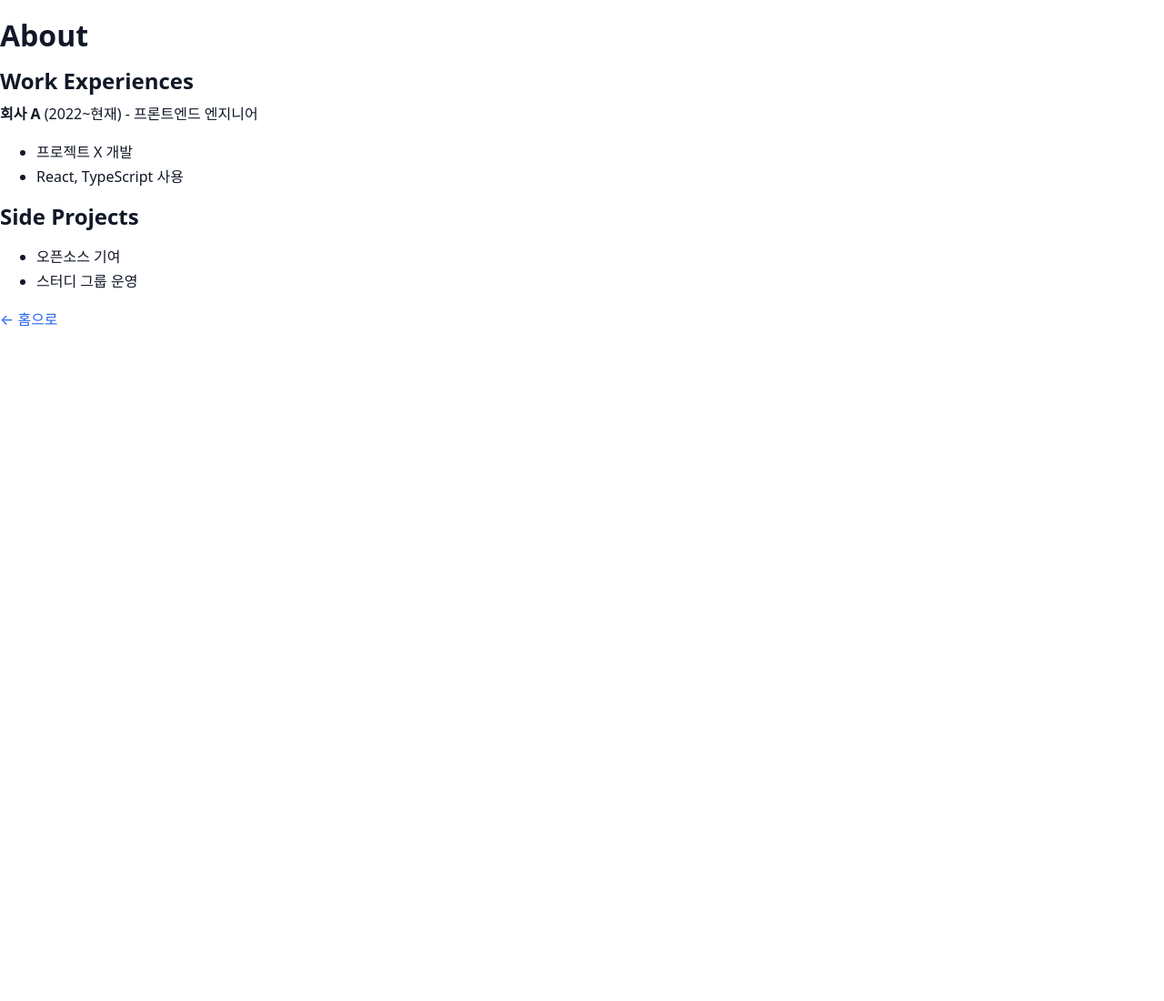
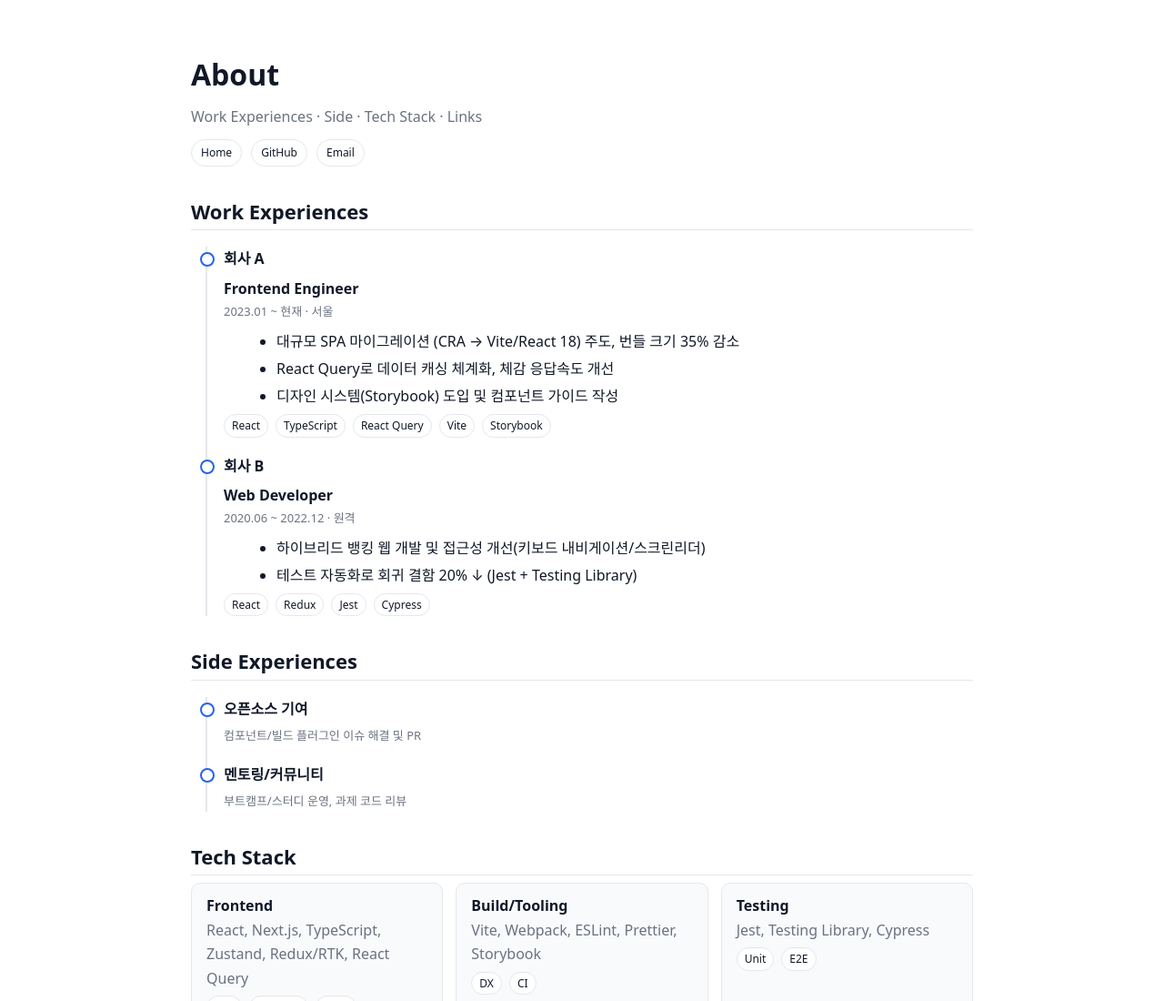
Before and after one commit to hoking513/HoKyong-Experience, a plain HTML site: page about.html in a window 1280 px wide. Shown: the top 1100 px of the page at 91% size. Before the commit the page ends 800 px from the top, so only its background shows below. Drawn offline with Linux system fonts and the light colour scheme.

Commit message:
Update about.html

```diff
--- a/about.html
+++ b/about.html
@@ -2,24 +2,120 @@
 <html lang="ko">
 <head>
   <meta charset="utf-8" />
-  <title>About 홍길동</title>
-  <link href="styles.css" rel="stylesheet" />
+  <title>About · 당신의 이름</title>
+  <meta name="viewport" content="width=device-width,initial-scale=1" />
+  <link rel="stylesheet" href="./styles.css" />
+  <meta name="description" content="경력/사이드/기술 스택 상세" />
 </head>
 <body>
-  <h1>About</h1>
-  <h2>Work Experiences</h2>
-  <p><strong>회사 A</strong> (2022~현재) - 프론트엔드 엔지니어</p>
-  <ul>
-    <li>프로젝트 X 개발</li>
-    <li>React, TypeScript 사용</li>
-  </ul>
+  <main class="container">
+    <header class="header">
+      <div class="title">About</div>
+      <div class="subtitle">Work Experiences · Side · Tech Stack · Links</div>
+      <nav class="nav">
+        <a class="badge" href="./index.html">Home</a>
+        <a class="badge" href="https://github.com/your-id" target="_blank" rel="noopener">GitHub</a>
+        <a class="badge" href="mailto:you@example.com">Email</a>
+      </nav>
+    </header>
 
-  <h2>Side Projects</h2>
-  <ul>
-    <li>오픈소스 기여</li>
-    <li>스터디 그룹 운영</li>
-  </ul>
+    <!-- Work Experiences -->
+    <section class="section">
+      <h2>Work Experiences</h2>
+      <div class="timeline">
+        <div class="item">
+          <div class="kicker">회사 A</div>
+          <div class="role">Frontend Engineer</div>
+          <div class="meta">2023.01 ~ 현재 · 서울</div>
+          <ul class="ul">
+            <li>대규모 SPA 마이그레이션 (CRA → Vite/React 18) 주도, 번들 크기 35% 감소</li>
+            <li>React Query로 데이터 캐싱 체계화, 체감 응답속도 개선</li>
+            <li>디자인 시스템(Storybook) 도입 및 컴포넌트 가이드 작성</li>
+          </ul>
+          <div class="tags">
+            <span class="tag">React</span><span class="tag">TypeScript</span><span class="tag">React Query</span>
+            <span class="tag">Vite</span><span class="tag">Storybook</span>
+          </div>
+        </div>
 
-  <p><a href="index.html">← 홈으로</a></p>
+        <div class="item">
+          <div class="kicker">회사 B</div>
+          <div class="role">Web Developer</div>
+          <div class="meta">2020.06 ~ 2022.12 · 원격</div>
+          <ul class="ul">
+            <li>하이브리드 뱅킹 웹 개발 및 접근성 개선(키보드 내비게이션/스크린리더)</li>
+            <li>테스트 자동화로 회귀 결함 20% ↓ (Jest + Testing Library)</li>
+          </ul>
+          <div class="tags">
+            <span class="tag">React</span><span class="tag">Redux</span><span class="tag">Jest</span>
+            <span class="tag">Cypress</span>
+          </div>
+        </div>
+      </div>
+    </section>
+
+    <!-- Side Experiences -->
+    <section class="section">
+      <h2>Side Experiences</h2>
+      <div class="timeline">
+        <div class="item">
+          <div class="kicker">오픈소스 기여</div>
+          <div class="meta">컴포넌트/빌드 플러그인 이슈 해결 및 PR</div>
+        </div>
+        <div class="item">
+          <div class="kicker">멘토링/커뮤니티</div>
+          <div class="meta">부트캠프/스터디 운영, 과제 코드 리뷰</div>
+        </div>
+      </div>
+    </section>
+
+    <!-- Tech Stack (상세) -->
+    <section class="section">
+      <h2>Tech Stack</h2>
+      <div class="grid">
+        <div class="card">
+          <h3>Frontend</h3>
+          <p>React, Next.js, TypeScript, Zustand, Redux/RTK, React Query</p>
+          <div class="tags"><span class="tag">SPA</span><span class="tag">SSR/SSG</span><span class="tag">A11y</span></div>
+        </div>
+        <div class="card">
+          <h3>Build/Tooling</h3>
+          <p>Vite, Webpack, ESLint, Prettier, Storybook</p>
+          <div class="tags"><span class="tag">DX</span><span class="tag">CI</span></div>
+        </div>
+        <div class="card">
+          <h3>Testing</h3>
+          <p>Jest, Testing Library, Cypress</p>
+          <div class="tags"><span class="tag">Unit</span><span class="tag">E2E</span></div>
+        </div>
+        <div class="card">
+          <h3>Backend/Infra (기초)</h3>
+          <p>Node.js, Express, REST/GraphQL, GitHub Actions</p>
+          <div class="tags"><span class="tag">API</span><span class="tag">CI/CD</span></div>
+        </div>
+      </div>
+    </section>
+
+    <!-- Links -->
+    <section class="section">
+      <h2>Links</h2>
+      <div class="grid">
+        <a class="card" href="https://github.com/your-id" target="_blank" rel="noopener">
+          <h3>GitHub</h3><p>프로젝트/코드</p>
+        </a>
+        <a class="card" href="https://blog.example.com" target="_blank" rel="noopener">
+          <h3>Blog</h3><p>개발 글/메모</p>
+        </a>
+        <a class="card" href="mailto:you@example.com">
+          <h3>Email</h3><p>연락하기</p>
+        </a>
+        <a class="card" href="./index.html">
+          <h3>Home</h3><p>프로필 요약</p>
+        </a>
+      </div>
+    </section>
+
+    <footer>Last updated 2025 · 감사합니다.</footer>
+  </main>
 </body>
 </html>
```
